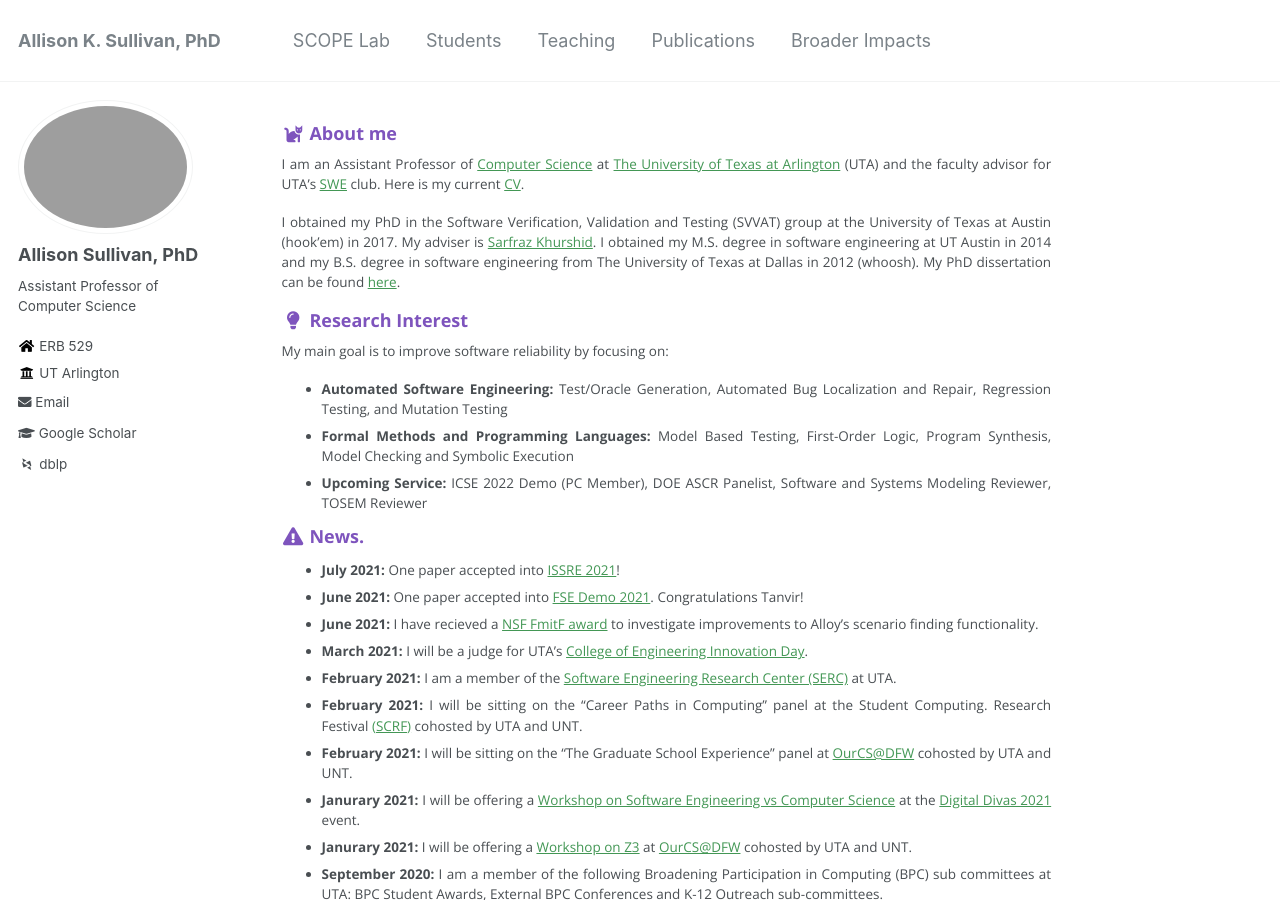
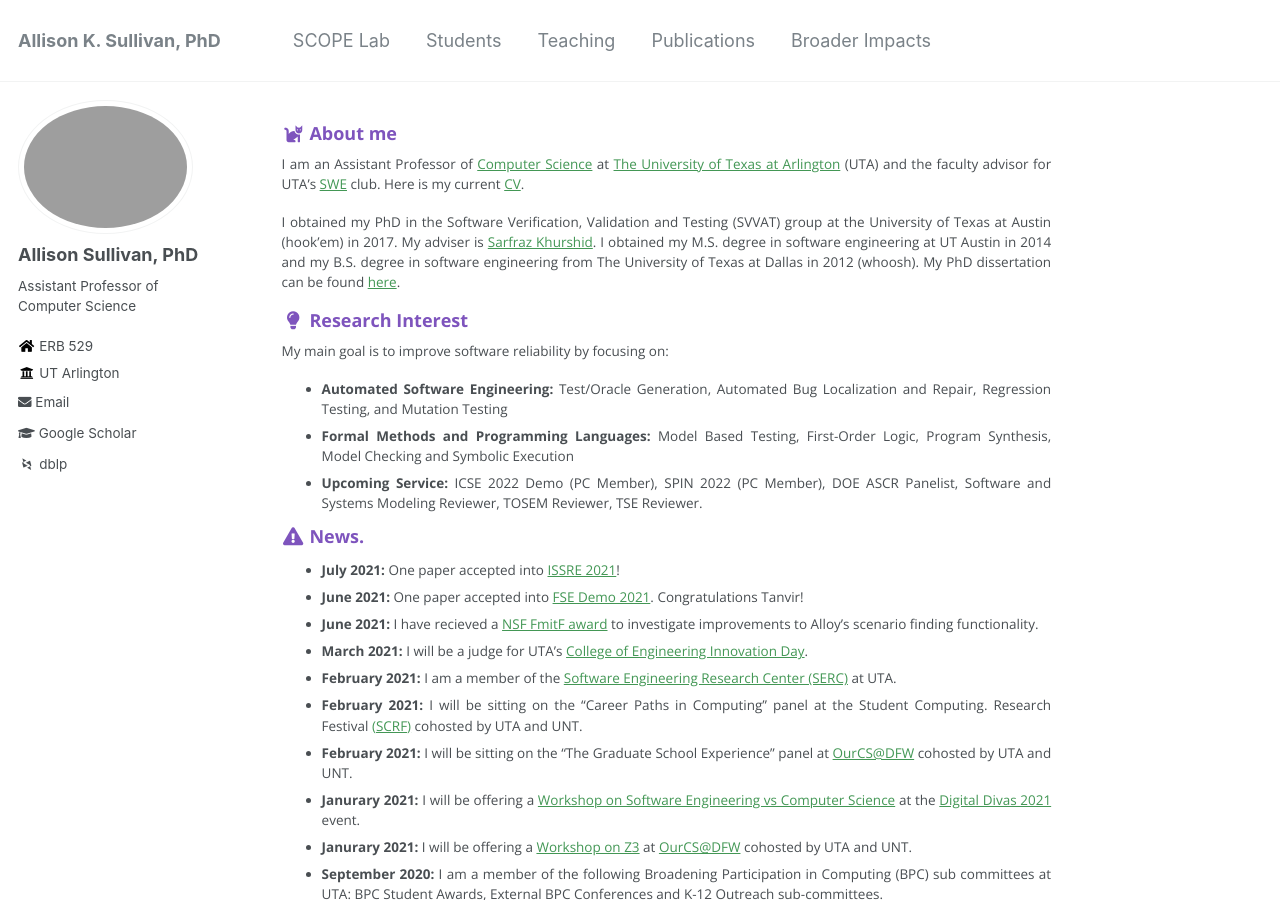
Before and after one commit to Allisonius/allisonius.github.io, a Jekyll site: the page built from _pages/about.md, in a window 1280 px wide and 900 px high. Built offline with Jekyll 4.4.1, drawn with Linux system fonts in a browser that asks for light colours; some web fonts are replaced.

Commit message:
Update about.md

```diff
--- a/_pages/about.md
+++ b/_pages/about.md
@@ -19,7 +19,7 @@ My main goal is to improve software reliability by focusing on:
 Mutation Testing
   * **Formal Methods and Programming Languages:** Model Based Testing, First-Order Logic, Program Synthesis, Model
 Checking and Symbolic Execution
- * **Upcoming Service:** ICSE 2022 Demo (PC Member), DOE ASCR Panelist, Software and Systems Modeling Reviewer, TOSEM Reviewer
+ * **Upcoming Service:** ICSE 2022 Demo (PC Member), SPIN 2022 (PC Member), DOE ASCR Panelist, Software and Systems Modeling Reviewer, TOSEM Reviewer, TSE Reviewer.
 
 
 
```
